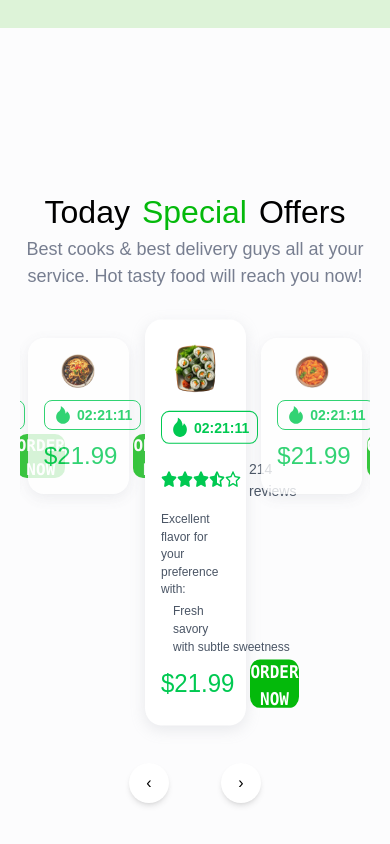
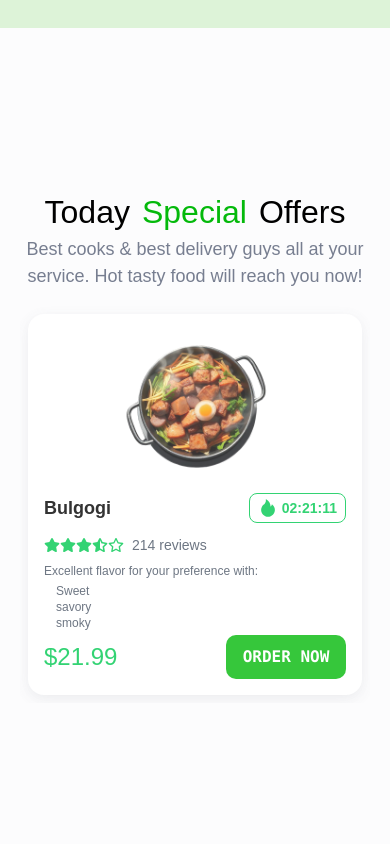
Before and after one commit to Fiffigelin/foodz-website, a React (Vite) app: page / in a window 390 px wide. Shown: the part 856-1700 px from the top of the page. Built offline with nearby package versions, Linux system fonts and the light colour scheme; a web font is replaced by a local one.

Commit message:
feat: scroll on carousell

```diff
--- a/src/components/carousel/card.tsx
+++ b/src/components/carousel/card.tsx
@@ -6,17 +6,27 @@ import PrimaryButton from "../primary-button/primary-button";
 type CardProps = {
   item: Dish
   focus: boolean
+  visibleSlides: number
+  isMobile: boolean
 }
-function Card({ item, focus }: CardProps) {
+function Card({ item, focus, visibleSlides, isMobile }: CardProps) {
+  let className;
+  if(isMobile || !focus) {
+    className="h-40 scale-y-100 opacity-80"
+  } else {
+    className="h-60 scale-y-110 opacity-100"
+  }
 
   return (
-    <div key={item.id} className="shrink-0 w-1/3 px-2">
+    <div
+      key={item.id}
+      className={`m-2 px-2 flex-none snap-child md:m-0 ${visibleSlides === 1 ? "w-full" : "w-1/3"}`}>
       <div
-        className={`bg-white rounded-2xl shadow-[0px_4px_14px_rgba(149,157,165,0.2)] flex flex-col gap-1 justify-center items-center transition-all duration-500 w-full h-auto p-4 ${
-          focus
-            ? "h-60 scale-y-110 opacity-100"
-            : "h-40 scale-y-100 opacity-80"
-        }`}
+        className={`
+          bg-white rounded-2xl shadow-[0px_4px_14px_rgba(149,157,165,0.2)]
+          flex flex-col gap-1 justify-center items-center
+          transition-all duration-500 w-full h-auto p-4
+          ${className}`}
       >
         {/* Dish image */}
         <img
@@ -34,7 +44,7 @@ function Card({ item, focus }: CardProps) {
           </div>
         </div>
 
-        <div className={`${!focus && "hidden"} w-full mt-2 flex flex-col gap-2`}>
+        <div className={`${!focus && !isMobile && "hidden"} w-full mt-2 flex flex-col gap-2`}>
           {/* Reviews */}
           <div className="flex items-center gap-2">
             <div className="flex">
--- a/src/components/carousel/carousel.tsx
+++ b/src/components/carousel/carousel.tsx
@@ -1,34 +1,56 @@
 import { useEffect, useRef, useState } from "react";
 import { dishData } from "../../data/dishes";
 import Card from "./card";
+import useDevice from "../../hooks/use-device";
 
-type CarouselProps = {
-  visibleSlides?: number;
-};
+export default function InfiniteCarousel() {
+  const trackRef = useRef<HTMLDivElement>(null);
+  const dragStartX = useRef<number | null>(null);
+  const dragOffset = useRef(0);
+  const { isMobile } = useDevice();
+  const [current, setCurrent] = useState(0);
+  const total = dishData.length;
+  const visibleSlides = isMobile ? 1: 3;
 
-export default function InfiniteCarousel({
-  visibleSlides = 3,
-}: CarouselProps) {
-  const trackRef = useRef<HTMLDivElement>(null);
-  const [current, setCurrent] = useState<number>(0);
-  const total = dishData.length;
-
-  // Skapa clones
   const loopedData = [
     ...dishData.slice(-visibleSlides),
     ...dishData,
     ...dishData.slice(0, visibleSlides),
   ];
+  const centerIndex = (current + 1 + visibleSlides) % loopedData.length;
 
   const nextSlide = () => setCurrent((prev) => prev + 1);
   const prevSlide = () => setCurrent((prev) => prev - 1);
 
+  const onTouchStart = (e: React.TouchEvent<HTMLDivElement>) => {
+    dragStartX.current = e.touches[0].clientX;
+  };
+
+  const onTouchMove = (e: React.TouchEvent<HTMLDivElement>) => {
+    if (dragStartX.current === null) return;
+    dragOffset.current = e.touches[0].clientX - dragStartX.current;
+  };
+
+  const onTouchEnd = () => {
+    if (dragStartX.current === null) return;
+
+    const threshold = 50;
+    if (dragOffset.current > threshold) {
+      prevSlide();
+    } else if (dragOffset.current < -threshold) {
+      nextSlide();
+    }
+
+    dragStartX.current = null;
+    dragOffset.current = 0;
+  };
+
   useEffect(() => {
+    if (isMobile) return;
     const track = trackRef.current;
     if (!track) return;
 
     const handleTransitionEnd = () => {
-      // Clone → original höger
       if (current >= total) {
         const realIndex = current % total;
         track.style.transition = "none";
@@ -36,8 +58,6 @@ export default function InfiniteCarousel({
         track.style.transform = `translateX(-${
           (realIndex + visibleSlides) * (100 / visibleSlides)
         }%)`;
-
-        // Dubbel RAF för mjuk återställning
         requestAnimationFrame(() => {
           requestAnimationFrame(() => {
             track.style.transition = "transform 0.6s ease-out";
@@ -45,7 +65,6 @@ export default function InfiniteCarousel({
         });
       }
 
-      // Clone → original vänster
       if (current < 0) {
         const realIndex = total + current;
         track.style.transition = "none";
@@ -53,70 +72,54 @@ export default function InfiniteCarousel({
         track.style.transform = `translateX(-${
           (realIndex + visibleSlides) * (100 / visibleSlides)
         }%)`;
-
         requestAnimationFrame(() => {
           requestAnimationFrame(() => {
-            track.style.transition = "transform 0.7s ease-out";
+            track.style.transition = "transform 0.6s ease-out";
           });
         });
       }
     };
 
     track.addEventListener("transitionend", handleTransitionEnd);
-    return () =>
-      track.removeEventListener("transitionend", handleTransitionEnd);
-  }, [current, total, visibleSlides]);
-
-  // Mitt-index för scaling
-  const centerIndex = (current + 1 + visibleSlides) % loopedData.length;
+    return () => track.removeEventListener("transitionend", handleTransitionEnd);
+  }, [current, total, visibleSlides, isMobile]);
 
   return (
-    <div>
-      <div className="relative w-full h-full overflow-hidden py-12">
-        {/* Slides wrapper */}
+    <div className="overflow-hidden w-full h-full">
+      <div className="relative w-full h-full py-4 md:py-12">
         <div
           ref={trackRef}
-          className="flex transition-transform duration-600 ease-out"
-          style={{
-            transform: `translateX(-${
-              (current + visibleSlides) * (100 / visibleSlides)
-            }%)`,
-          }}
+          className="flex transition-transform duration-600 ease-out md:transition-none md:overflow-visible overflow-x-auto scroll-snap-x snap-mandatory"
+          onTouchStart={isMobile ? onTouchStart : undefined}
+          onTouchMove={isMobile ? onTouchMove : undefined}
+          onTouchEnd={isMobile ? onTouchEnd : undefined}
+          style={
+            !isMobile
+              ? {
+                  transform: `translateX(-${
+                    (current + visibleSlides) * (100 / visibleSlides)
+                  }%)`,
+                }
+              : {}
+          }
         >
           {loopedData.map((item, index) => {
-            const isCenter = index === centerIndex;
-
-            return (
-              <Card key={`${item.id}-${index}`} item={item} focus={isCenter}/>
-            );
+            const isCenter = isMobile ? index === current + visibleSlides : index === centerIndex;
+            return <Card key={`${item.id}-${index}`} item={item} focus={isMobile ? false : isCenter} visibleSlides={visibleSlides} isMobile={isMobile}/>;
           })}
         </div>
       </div>
 
-      {/* Buttons */}
-      <div className="flex justify-center gap-13 py-2">
+      <div className={`${isMobile && "hidden"} flex justify-center gap-13 py-2`}>
         <button
           onClick={prevSlide}
-          className="
-            bg-white shadow-md
-            w-10 h-10
-            flex items-center justify-center
-            rounded-full
-            disabled:opacity-50
-          "
+          className="bg-white shadow-md w-10 h-10 flex items-center justify-center rounded-full disabled:opacity-50"
         >
           ‹
         </button>
-
         <button
           onClick={nextSlide}
-          className="
-            bg-white shadow-md
-            w-10 h-10
-            flex items-center justify-center
-            rounded-full
-            disabled:opacity-50
-          "
+          className="bg-white shadow-md w-10 h-10 flex items-center justify-center rounded-full disabled:opacity-50"
         >
           ›
         </button>
--- a/src/index.css
+++ b/src/index.css
@@ -29,3 +29,11 @@ body {
 .section-spacing {
   @apply min-h-screen mt-20 md:mt-30;
 }
+
+.scroll-snap-x {
+  scroll-snap-type: x mandatory;
+}
+
+.snap-child {
+  scroll-snap-align: center;
+}
--- a/src/sections/special-offer/special-offer.tsx
+++ b/src/sections/special-offer/special-offer.tsx
@@ -1,11 +1,12 @@
 import Carousel from "../../components/carousel/carousel";
 
 function SpecialOffer() {
+
   return (
     <section className="
     min-h-screen w-full flex flex-col
     h-full mt-40 justify-items-center content-end">
-      {/* Title */}
+
       <h1
         className="
           text-center
@@ -19,7 +20,6 @@ function SpecialOffer() {
         <span>Offers</span>
       </h1>
 
-      {/* Description */}
       <p
         className="
           text-center
@@ -32,7 +32,6 @@ function SpecialOffer() {
         reach you now!
       </p>
 
-      {/* Carousel */}
         <Carousel />
     </section>
   );
```
